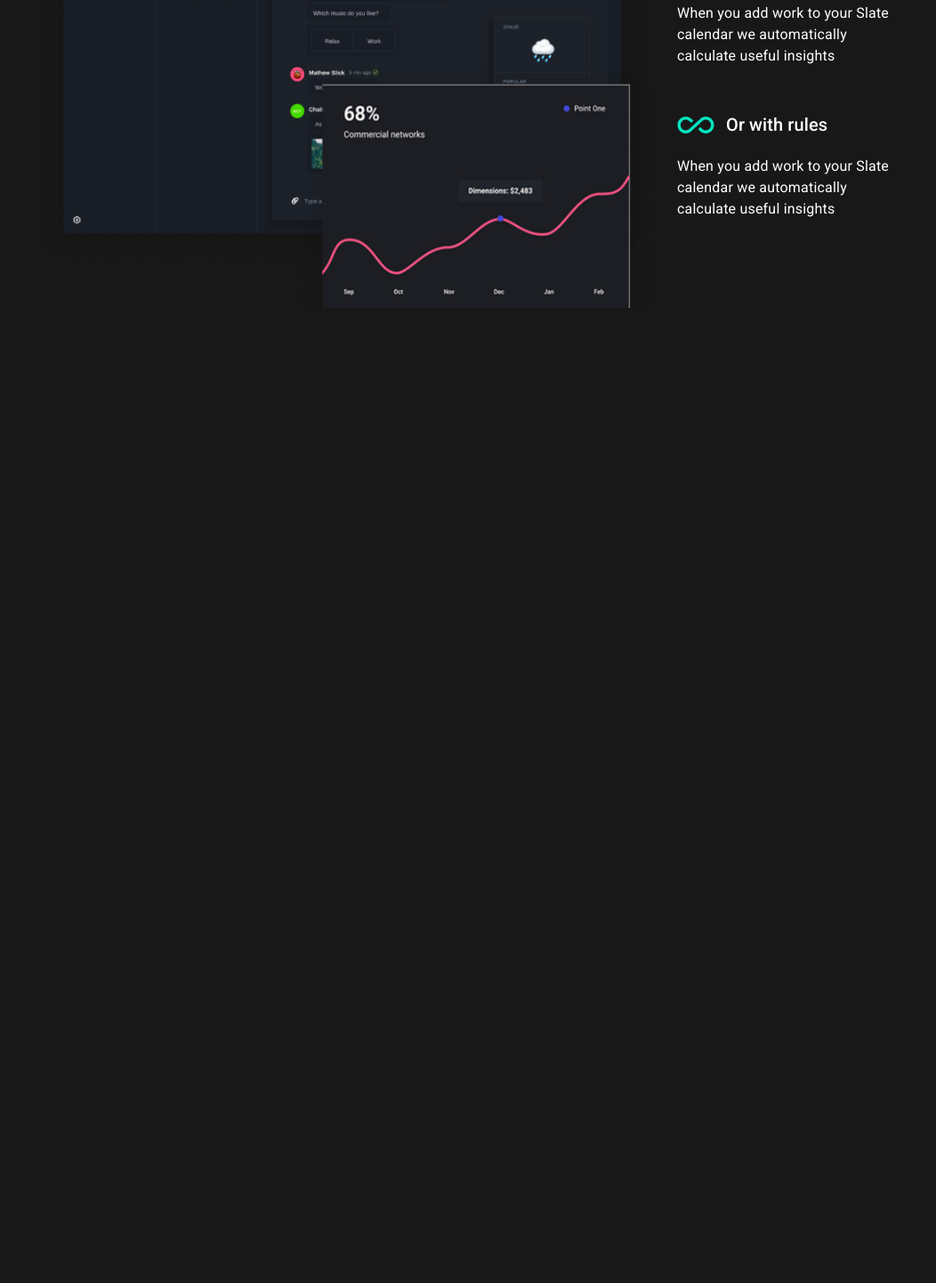
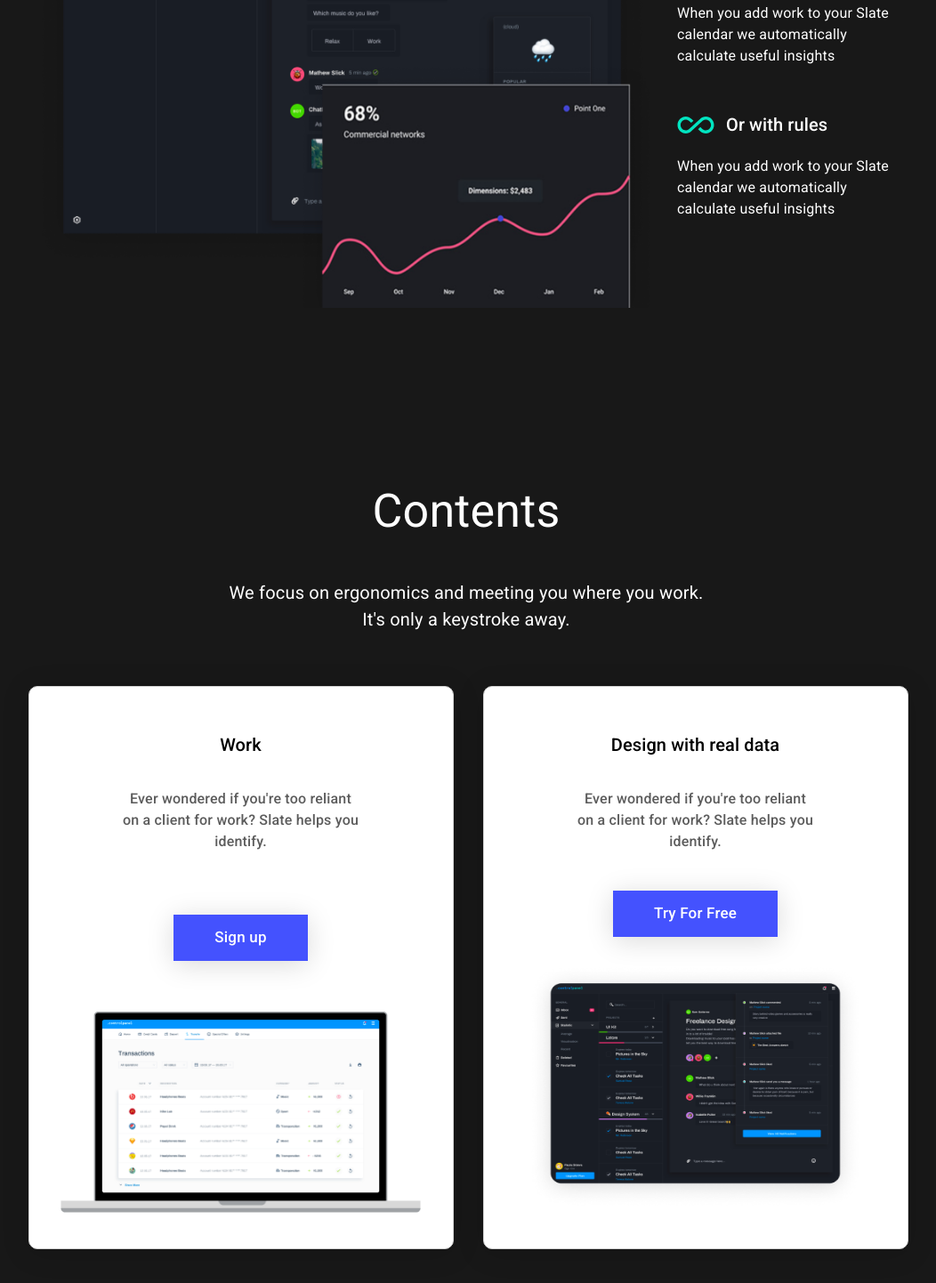
Before and after one commit to QuietL4ke/land, a plain HTML site: page index.html in a window 1280 px wide. Shown: the part 2359-3801 px from the top of the page at 89% size, without its empty margins (116-1168 px from the left). Before the commit the page ends 2706 px from the top, so only its background shows below. Drawn offline with Linux system fonts and the light colour scheme.

Commit message:
3 block for computer

```diff
--- a/index.html
+++ b/index.html
@@ -75,6 +75,29 @@
                 </div>
             </div>
           </div>
+
+          <div class="contents">
+            <h1 class="subtitle contents__subtitle">
+                Contents
+            </h1>
+            <h2 class="p contents__p">
+                We focus on ergonomics and meeting you where you work. It's only a keystroke away.
+            </h2>
+            <div class="contents__tabs tabs">
+                <div class="tabs__tab1 tab">
+                    <h1 class="p tab__title">Work</h1>
+                    <h2 class="link tab__subtitle">Ever wondered if you're too reliant on a client for work? Slate helps you identify.</h2>
+                    <button class="button tab1__button button--tab">Sign up</button>
+                    <img src="images/macPro.png" class="tab1__img">
+                </div>
+                <div class="tabs_tab2 tab">
+                    <h1 class="p tab__title">Design with real data</h1>
+                    <h2 class="link tab__subtitle">Ever wondered if you're too reliant on a client for work? Slate helps you identify.</h2>
+                    <button class="button tab2__button button--tab">Try For Free</button>
+                    <img src="images/block3_tab2.png" class="tab2__img">
+                </div>
+            </div>
+          </div>
         <footer>
 
         </footer>
--- a/styles/index.css
+++ b/styles/index.css
@@ -204,6 +204,7 @@
 	display: flex;
 	flex-direction: column;
 	align-items: center;
+	margin-bottom: 100px;
 }
 
 .features__p{
@@ -213,6 +214,7 @@
 
 .features__explanation{
 	margin-top: 80px;
+	margin-bottom: 62px;
 }
 
 .explanation{
@@ -268,7 +270,96 @@
 }
 
 
+.contents{
+	display: flex;
+	flex-direction: column;
+	align-items: center;
+	margin-top: 60px;
+	margin-bottom: 50px
+}
 
+
+.contents__subtitle{
+	text-align: center;
+}
+
+.contents__p{
+	text-align: center;
+	width: 560px;
+	margin-top: 10px;
+}
+
+.contents__tabs{
+	margin-top: 44px;
+}
+
+.tabs{
+	display: flex;
+	width: 985px;
+}
+
+.tabs__tab1{
+	margin: 0px 33px 0px 0px;
+}
+
+.tabs__tab2{
+	margin: 0px;
+}
+
+.tab{
+	display: flex;
+	flex-direction: column;
+	justify-items: center;
+	align-items: center;
+	background: #FFFFFF;
+	border: 1px solid #D3D3D3;
+	box-sizing: border-box;
+	box-shadow: 0px 4px 31px rgba(0, 0, 0, 0.15);
+	border-radius: 10px;
+	padding: 40px 0px;
+
+}
+
+.tab__title{
+	margin-top: 10px;
+	color: #000000;
+	font-weight: 500;
+	letter-spacing: 0.1px;
+	text-align: center;
+}
+
+.tab__subtitle{
+	margin-top: 20px;
+	max-width: 268px;
+	text-align: center;
+	color: #5C5C5C;
+}
+
+.tab1__button{
+	margin-top: 57px;
+}
+
+.tab2__button{
+	margin-top: 30px;
+}
+
+.button--tab{
+	padding: 13.5px 46px;
+}
+
+.tab1__img{
+	margin-top: 57px;
+	width: 405.13px;
+	height: 226.52px;
+	padding: 0px 35.44px;
+}
+
+.tab2__img{
+	margin-top: 30px;
+	width: 379px;
+	height: 276px;
+	padding: 0px 48.5px;
+}
 
 @media screen and (min-width: 600px){
 	.navbar__buttons-burger{
```
Also changed, not shown: images/block3_tab2.png (added), images/macPro.png (added).
